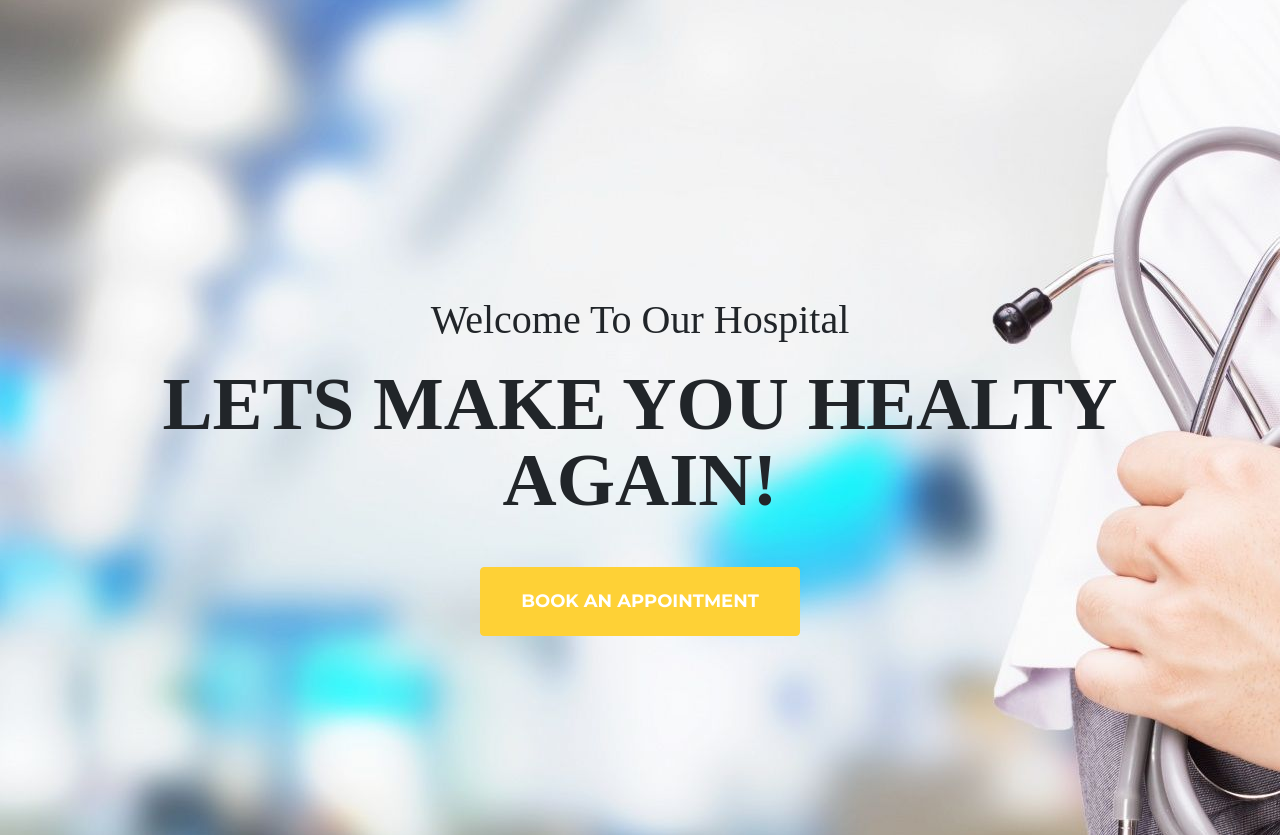
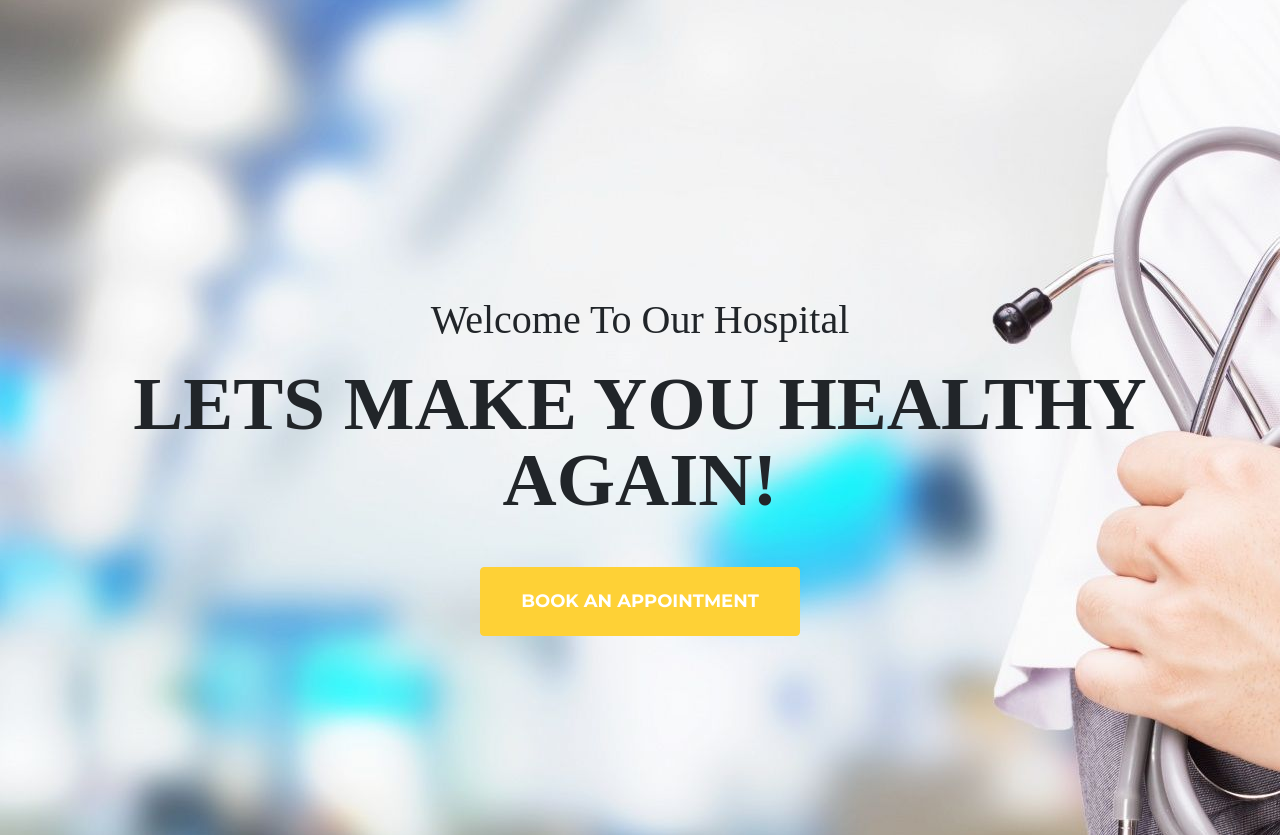
Before and after one commit to dev-manus/hospitalmanagementsystem, a Django app: page / in a window 1280 px wide. Shown: the part 128-963 px from the top of the page. Run offline with Django 3.2, Linux system fonts and the light colour scheme; some libraries are stand-ins or nearby versions; some web fonts are replaced.

```diff
--- a/hospital_management/templates/hospital_management/index.html
+++ b/hospital_management/templates/hospital_management/index.html
@@ -20,7 +20,7 @@ data-bs-offset="54">
             <span class="text-dark">Welcome To Our Hospital</span>
           </div>
           <div class="intro-heading text-uppercase">
-            <span class="text-dark">lets make you healty again!</span>
+            <span class="text-dark">lets make you healthy again!</span>
           </div>
           <a
             class="btn btn-primary btn-xl text-uppercase"
```
Also changed, not shown: README.md, db.sqlite3.
